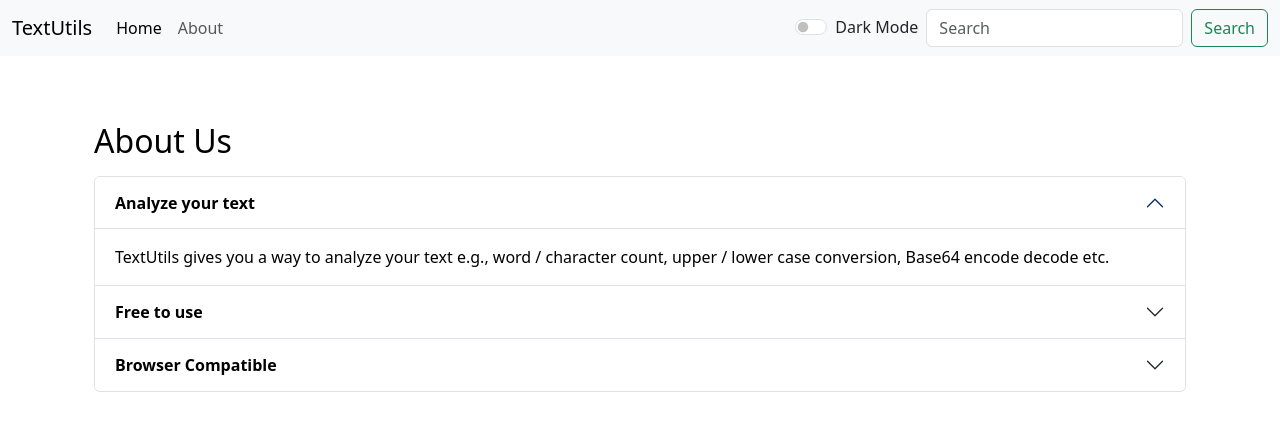
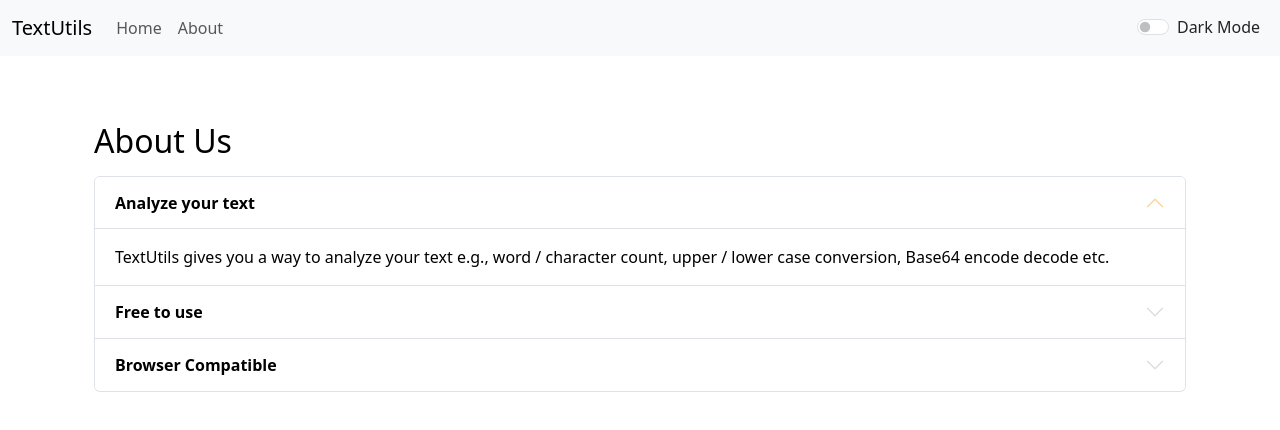
Before and after one commit to dhirajsingh29/reactcodebase, a React (Create React App) app: page /about in a window 1280 px wide. Shown: the top 430 px of the page. Built offline with nearby package versions, Linux system fonts and the light colour scheme.

Commit message:
Updated Handle Copy

```diff
--- a/src/components/Navbar.js
+++ b/src/components/Navbar.js
@@ -12,7 +12,7 @@
                 <div className="collapse navbar-collapse" id="navbarSupportedContent">
                     <ul className="navbar-nav me-auto mb-2 mb-lg-0">
                         <li className="nav-item">
-                            <Link className="nav-link active" aria-current="page" to="/">Home</Link>
+                            <Link className="nav-link" aria-current="page" to="/">Home</Link>
                         </li>
                         <li className="nav-item">
                             <Link className="nav-link" to="/about">{props.aboutText}</Link>
@@ -24,10 +24,10 @@
                         <label className="form-check-label" htmlFor="flexSwitchCheckDefault">Dark Mode</label>
                     </div>
 
-                    <form className="d-flex" role="search">
+                    {/* <form className="d-flex" role="search">
                         <input className="form-control me-2" type="search" placeholder="Search" aria-label="Search" />
                         <button className="btn btn-outline-success" type="submit">Search</button>
-                    </form>
+                    </form> */}
                 </div>
             </div>
         </nav>
--- a/src/components/TextForm.js
+++ b/src/components/TextForm.js
@@ -32,17 +32,11 @@
     };
 
     const handleCopy = () => {
-        let myBox = document.getElementById('myBox');
-        myBox.select();
-        navigator.clipboard.writeText(myBox.value);
-
-        // to remove selection on copying
-        document.getSelection().removeAllRanges();
+        navigator.clipboard.writeText(text);
     };
 
     // without handleOnChange typing in textarea will be restricted
     const handleOnChange = (event) => {
-        // console.log("On Change");
         setText(event.target.value);
     };
 
@@ -111,7 +105,7 @@
             </div>
             <div className="container my-3" style={{color: props.mode === 'light' ? 'black' : 'white'}}>
                 <h3>Your text summary</h3>
-                <p>{text.split(/[ ]+/).filter((ele) => {return ele.length !== 0}).length} words and {text.length} characters</p>
+                <p>{text.split(/\s+/).filter((ele) => {return ele.length !== 0}).length} words and {text.length} characters</p>
                 <p>{0.008 * (text.length === 0 ? 0 : text.split(' ').filter((ele) => {return ele.length !== 0}).length)} Minutes read</p>
                 <h5>Preview</h5>
                 <p>{text.length > 0 ? text : 'Nothing to preview'}</p>
--- a/src/index.css
+++ b/src/index.css
@@ -1,13 +1,3 @@
-/* body {
-  margin: 0;
-  font-family: -apple-system, BlinkMacSystemFont, 'Segoe UI', 'Roboto', 'Oxygen',
-    'Ubuntu', 'Cantarell', 'Fira Sans', 'Droid Sans', 'Helvetica Neue',
-    sans-serif;
-  -webkit-font-smoothing: antialiased;
-  -moz-osx-font-smoothing: grayscale;
+.accordion-button::after {
+  filter: invert(1);
 }
-
-code {
-  font-family: source-code-pro, Menlo, Monaco, Consolas, 'Courier New',
-    monospace;
-} */
```
